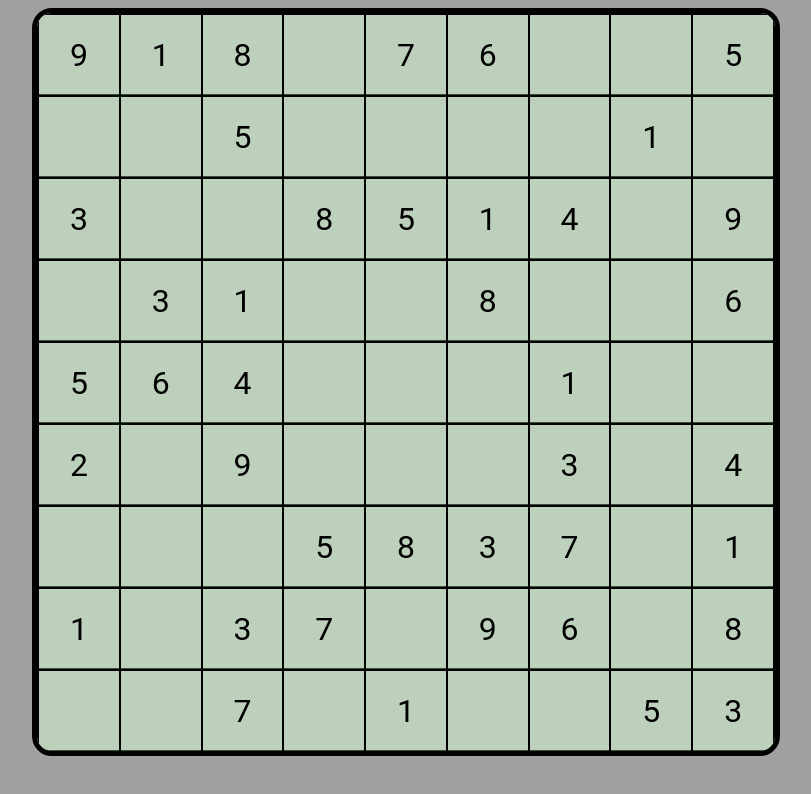
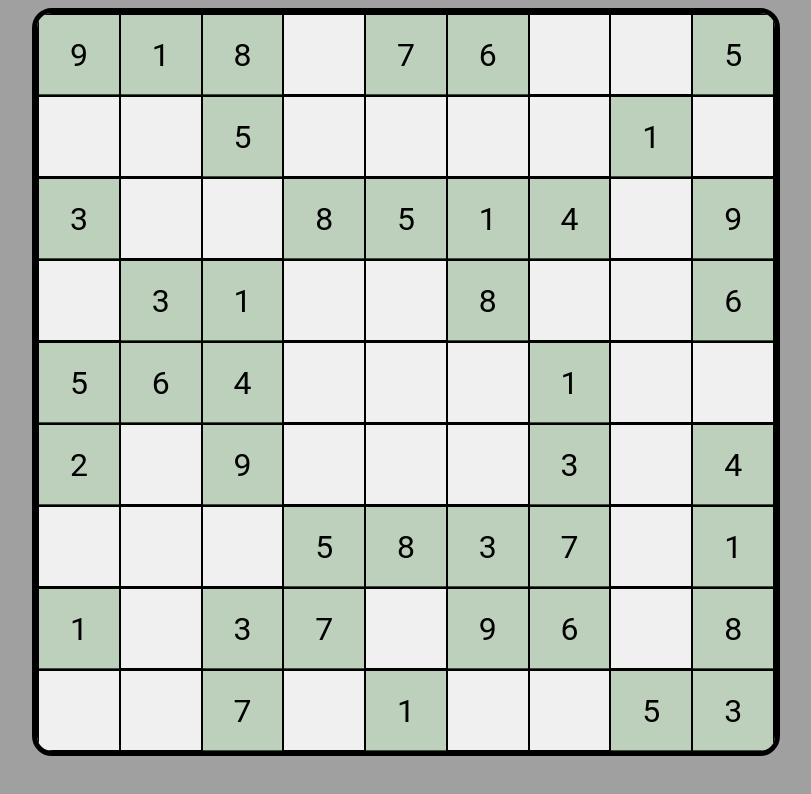
Before and after one commit to IvanTicona/Sudoku-Algorithm, a React app: page / in a window 1280 px wide. Shown: the top 794 px of the page, without its empty margins (234-1045 px from the left). Built offline with nearby package versions, Linux system fonts and the light colour scheme; the HTML template or start-up script is replaced by a standard one.

Commit message:
CSS de casillas vacias arreglado

```diff
--- a/src/Table.jsx
+++ b/src/Table.jsx
@@ -10,12 +10,12 @@ export const Table = () => {
         return (
           <div key={row * 3} className="row">
             {nxm.map((col) => {
-              return sudoku[row][col] != "" ? (
+              return sudoku[row][col] != 0 ? (
                 <span key={col * 4} className="col">
                   {sudoku[row][col]}
                 </span>
               ) : (
-                <span key={col * 4} className="col">
+                <span key={col * 4} className="col-empty">
                   <input className="cell" type="text" />
                 </span>
               );
```
